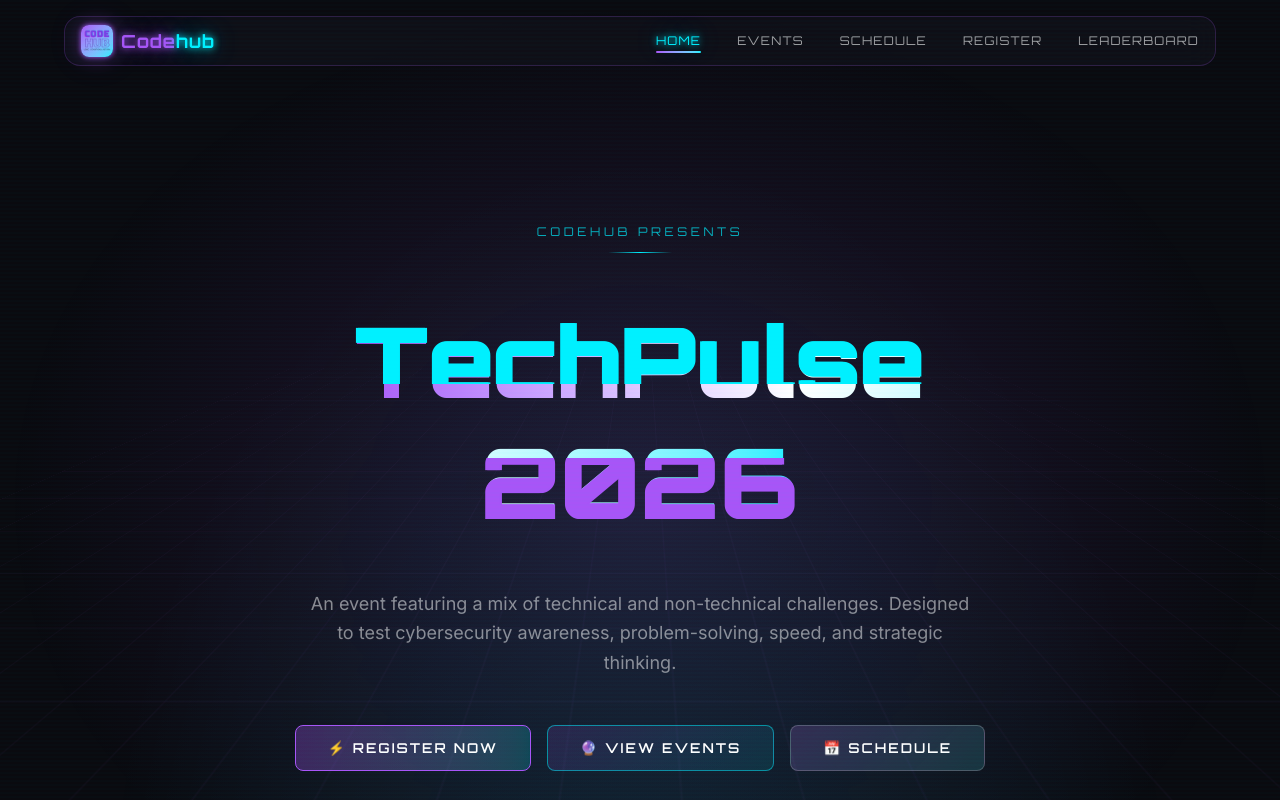
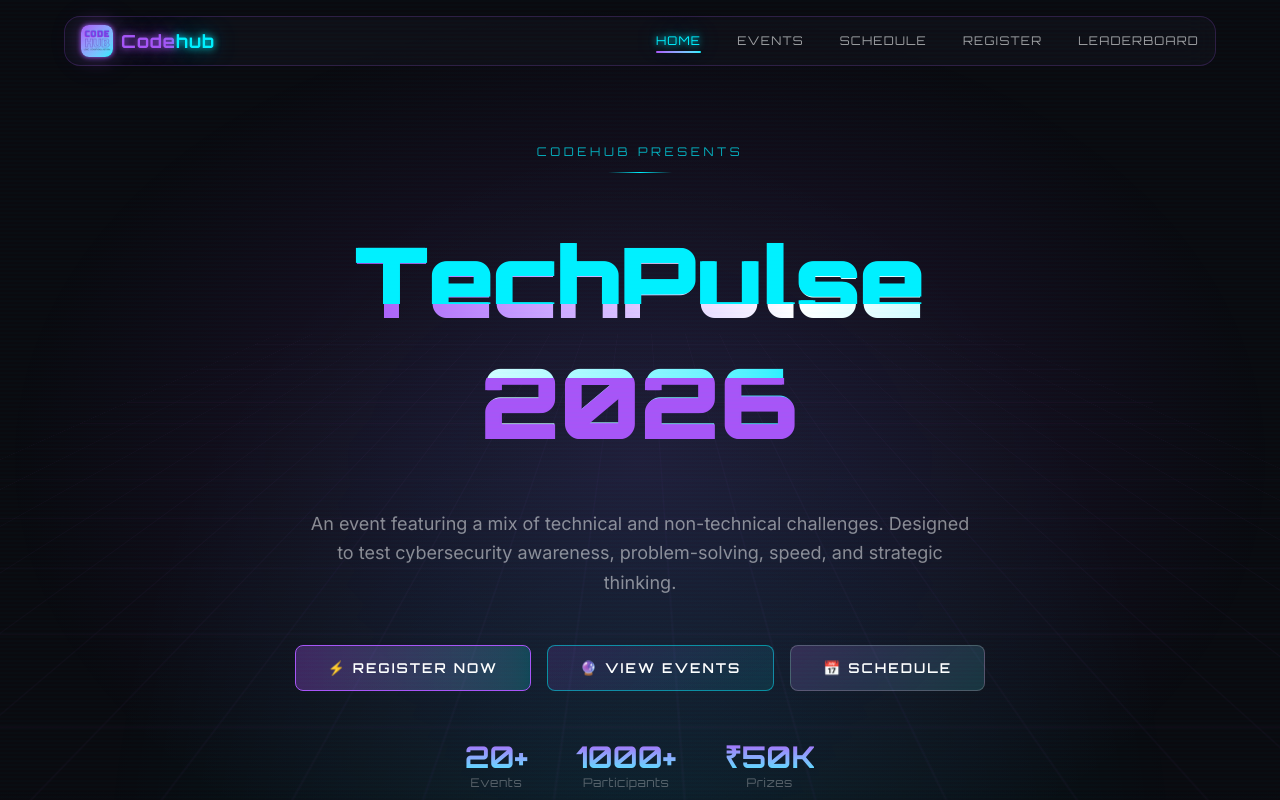
Before and after one commit to Pranay-Siddhartha/Techpulse-2026-main, a Next.js app: page / in a window 1280 px wide. Shown: the top 800 px of the page. Built offline with nearby package versions, Linux system fonts and the light colour scheme.

Commit message:
style: final-final adjustment to landing hero padding

```diff
--- a/src/app/page.js
+++ b/src/app/page.js
@@ -56,7 +56,7 @@ export default function Landing() {
             {particles.map(p => <FloatingParticle key={p.id} {...p} />)}
 
             {/* Hero Content */}
-            <div className="relative z-10 text-center px-6 max-w-4xl mx-auto w-full flex flex-col items-center gap-12" style={{ paddingTop: '12rem', paddingBottom: '8rem' }}>
+            <div className="relative z-10 text-center px-6 max-w-4xl mx-auto w-full flex flex-col items-center gap-12" style={{ paddingTop: '7rem', paddingBottom: '8rem' }}>
                 {/* Subtitle */}
                 <motion.div
                     initial={{ opacity: 0, y: -10 }}
```
